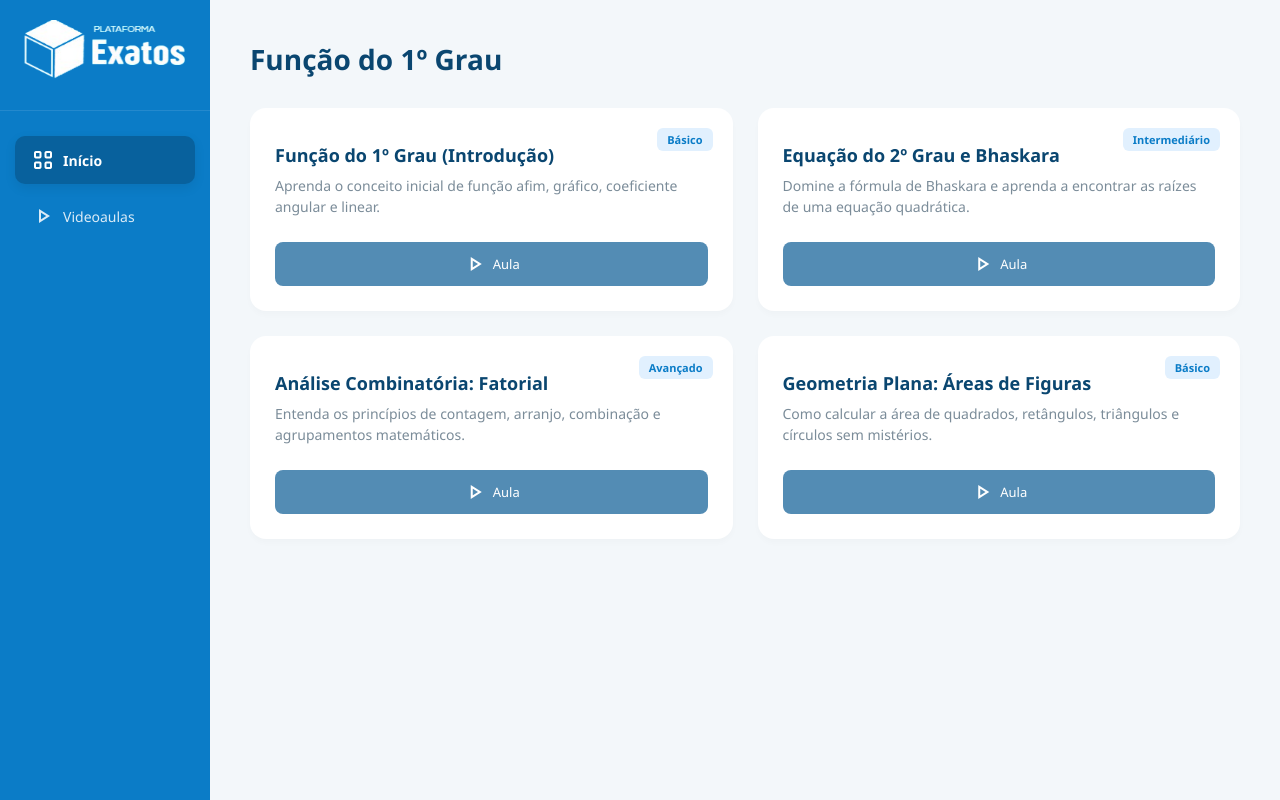
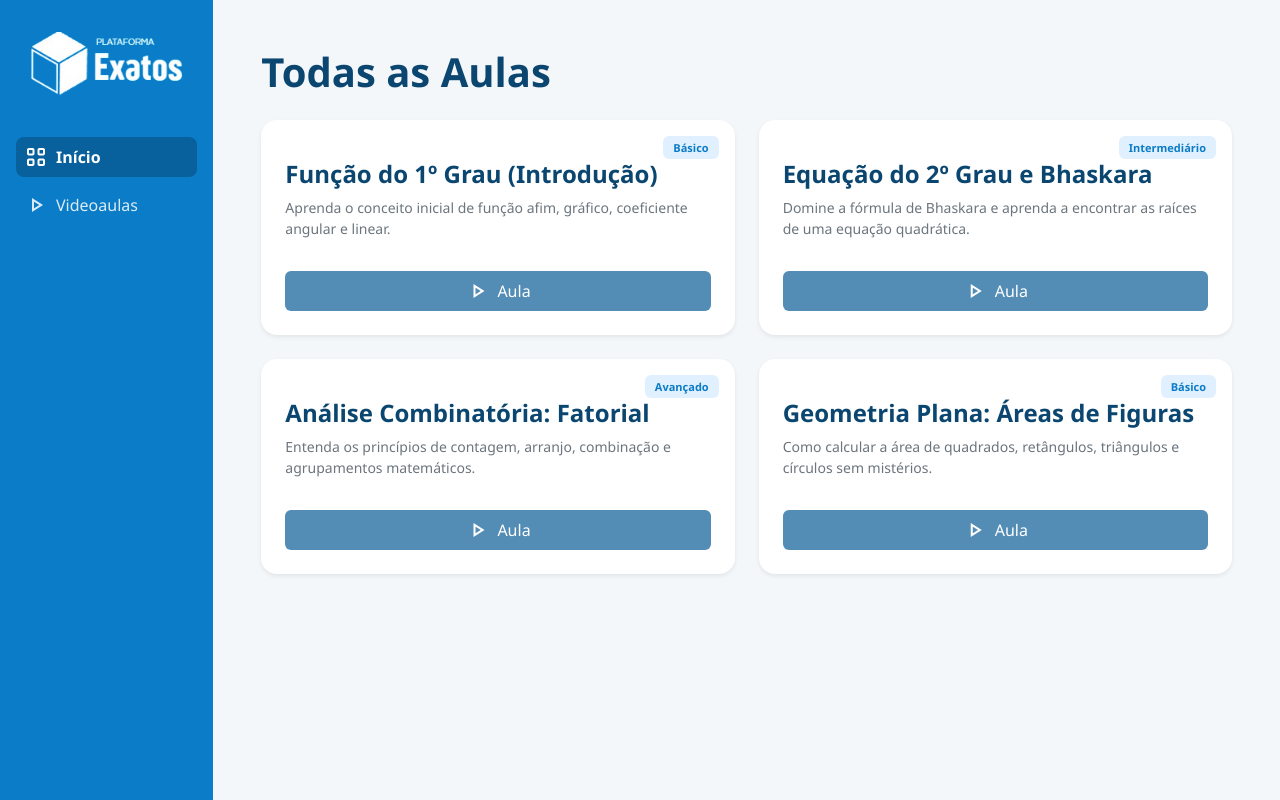
Before and after one commit to Gr4zy/Plataforma-Exatos, a Node server app: page / in a window 1280 px wide. Run offline with Node 20, Linux system fonts and the light colour scheme.

Commit message:
versão responsiva

```diff
--- a/index.html
+++ b/index.html
@@ -4,44 +4,87 @@
     <meta charset="UTF-8">
     <meta name="viewport" content="width=device-width, initial-scale=1.0">
     <title>Plataforma Exatos</title>
+    <link href="https://cdn.jsdelivr.net/npm/bootstrap@5.3.3/dist/css/bootstrap.min.css" rel="stylesheet">
     <link rel="stylesheet" href="/style.css">
     <link rel="stylesheet" href="https://fonts.googleapis.com/css2?family=Material+Symbols+Outlined" />
 </head>
 <body>
 
-    <aside class="sidebar">
-        <div class="logo-area">
-            <img src="/imgs/LOGO.png" alt="Plataforma Exatos" class="logo-img">
-        </div>
-        </div>
+    <nav class="navbar navbar-dark bg-custom-sidebar d-lg-none sticky-top shadow-sm px-3">
+        <div class="container-fluid">
+            <a class="navbar-brand d-flex align-items-center" href="/">
+                <img src="/imgs/LOGO.png" alt="Plataforma Exatos" class="logo-img-mobile">
+            </a>
+            <button class="navbar-toggler border-0" type="button" data-bs-toggle="collapse" data-bs-target="#menuMobile" aria-controls="menuMobile" aria-expanded="false" aria-label="Toggle navigation">
+                <span class="material-symbols-outlined text-white fs-1">menu</span>
+            </button>
 
-        <nav class="menu">
-            <a href="/" id="btn-inicio" class="menu-item">
+            <div class="collapse navbar-collapse mt-3" id="menuMobile">
+                <div class="nav flex-column gap-2 pb-2">
+                    <a href="/" id="btn-inicio-mobile" class="nav-link menu-item text-white rounded-3 d-flex align-items-center gap-2 p-2 fs-5">
                         <span class="material-symbols-outlined">view_cozy</span>
                         Início
                     </a>
+                    <a href="/videoaulas" id="btn-videoaulas-mobile" class="nav-link menu-item text-white rounded-3 d-flex align-items-center gap-2 p-2 fs-5">
+                        <span class="material-symbols-outlined">play_arrow</span>
+                        Videoaulas
+                    </a>
+                </div>
+            </div>
+        </div>
+    </nav>
 
-            <a href="/videoaulas" id="btn-videoaulas" class="menu-item">
+    <div class="container-fluid">
+        <div class="row">
+            <aside class="col-lg-2 bg-custom-sidebar text-white min-vh-100 p-3 d-none d-lg-block position-sticky top-0 h-100">
+                <div class="logo-area text-center py-3 mb-4">
+                    <img src="/imgs/LOGO.png" alt="Plataforma Exatos" class="logo-img img-fluid">
+                </div>
+
+                <nav class="nav flex-column gap-2">
+                    <a href="/" id="btn-inicio" class="nav-link menu-item text-white rounded-3 d-flex align-items-center gap-2 p-2">
+                        <span class="material-symbols-outlined">view_cozy</span>
+                        Início
+                    </a>
+                    <a href="/videoaulas" id="btn-videoaulas" class="nav-link menu-item text-white rounded-3 d-flex align-items-center gap-2 p-2">
                         <span class="material-symbols-outlined">play_arrow</span>
                         Videoaulas
                     </a>
                 </nav>
-
-
             </aside>
 
-    <main class="content">
-        <h1 class="main-title" id="page-title">Aulas de Matemática</h1>
-            <div class="cards-grid" id="cards-container">
+            <main class="col-10 col-md-12 col-lg-10 p-4 p-md-5 mx-auto">
+                <h1 class="main-title mb-4" id="page-title">Aulas de Matemática</h1>
+
+                <div class="row row-cols-1 row-cols-md-2 g-4" id="cards-container">
                 </div>
             </main>
+        </div>
+    </div>
+
+    <script src="https://cdn.jsdelivr.net/npm/bootstrap@5.3.3/dist/js/bootstrap.bundle.min.js"></script>
 
     <script>
         const pathAtual = window.location.pathname;
         const btnInicio = document.getElementById('btn-inicio');
         const btnVideoaulas = document.getElementById('btn-videoaulas');
+        const btnInicioMobile = document.getElementById('btn-inicio-mobile');
+        const btnVideoaulasMobile = document.getElementById('btn-videoaulas-mobile');
         const pageTitle = document.getElementById('page-title');
         const container = document.getElementById('cards-container');
+
+        function obterLinkIncorporado(url) {
+            let videoId = '';
+            if (url.includes('youtu.be/')) {
+                videoId = url.split('youtu.be/')[1].split(/[?#]/)[0];
+            } else if (url.includes('youtube.com/watch')) {
+                const urlParams = new URLSearchParams(new URL(url).search);
+                videoId = urlParams.get('v');
+            } else if (url.includes('youtube.com/embed/')) {
+                videoId = url.split('embed/')[1].split(/[?#]/)[0];
+            }
+            return videoId ? `https://www.youtube.com/embed/${videoId}?rel=0&modestbranding=1` : url;
+        }
 
         function assistirAula(titulo, descricao, link, nivel) {
             const aulaSelecionada = { titulo, descricao, link, nivel };
@@ -51,82 +94,95 @@
 
         if (pathAtual === '/videoaulas') {
             btnVideoaulas.classList.add('active');
+            btnVideoaulasMobile.classList.add('active');
             pageTitle.innerText = "Videoaula Selecionada";
 
             const dadosArmazenados = localStorage.getItem('aulaAssistindo');
 
             if (dadosArmazenados) {
                 const aula = JSON.parse(dadosArmazenados);
+                const linkEmbed = obterLinkIncorporado(aula.link);
+
                 container.innerHTML = `
-                    <div class="card" style="grid-column: span 2;">
-                        <span class="badge">${aula.nivel}</span>
-                        <h3 class="card-title">${aula.titulo}</h3>
-                        <p class="card-desc">${aula.descricao}</p>
+                    <div class="col-12">
+                        <div class="card shadow-sm border-0 rounded-4 p-4 position-relative">
+                            <span class="badge custom-badge position-absolute top-0 end-0 m-3">${aula.nivel}</span>
+                            <h3 class="card-title mt-3">${aula.titulo}</h3>
+                            <p class="text-secondary card-desc mb-4">${aula.descricao}</p>
 
-                        <div class="card-actions">
-                            <a href="${aula.link}" target="_blank" class="btn btn-primary" style="text-decoration: none; justify-content: center;">
-                            <span class="material-symbols-outlined">play_arrow</span>
+                            <div class="video-container rounded-3 overflow-hidden shadow-sm mb-4">
+                                <iframe
+                                    src="${linkEmbed}"
+                                    title="${aula.titulo}"
+                                    frameborder="0"
+                                    allow="accelerometer; autoplay; clipboard-write; encrypted-media; gyroscope; picture-in-picture; web-share"
+                                    allowfullscreen>
+                                </iframe>
+                            </div>
+
+                            <div class="d-flex flex-column flex-md-row gap-2">
+                                <a href="/" class="btn btn-primary flex-grow-1 d-flex align-items-center justify-content-center gap-2 py-2">
+                                    <span class="material-symbols-outlined">arrow_back</span>
+                                    Voltar para as aulas
+                                </a>
+                                <a href="${aula.link}" target="_blank" class="btn btn-outline-custom flex-grow-1 d-flex align-items-center justify-content-center gap-2 py-2">
+                                    <span class="material-symbols-outlined">open_in_new</span>
                                     Assistir no YouTube
                                 </a>
                             </div>
                         </div>
+                    </div>
                 `;
             } else {
-                container.innerHTML = `<p style="color: #7b8c99;">Nenhuma aula foi selecionada ainda. Vá para a página inicial.</p>`;
+                container.innerHTML = '<p class="text-muted">Nenhuma aula foi selecionada ainda. Vá para a página inicial.</p>';
             }
 
         } else {
             btnInicio.classList.add('active');
-            pageTitle.innerText = "Função do 1º Grau";
+            btnInicioMobile.classList.add('active');
+            pageTitle.innerText = "Todas as Aulas";
             carregarTodasAsAulas();
         }
 
         async function carregarTodasAsAulas() {
             try {
                 const resposta = await fetch('/api/aulas');
-                const aulas = await response.json();
+                const aulas = await resposta.json();
+                renderizarAulas(aulas);
+            } catch (erro) {
+                const resposta = await fetch('/api/aulas');
+                const aulas = await resposta.json();
+                renderizarAulas(aulas);
+            }
+        }
 
+        function renderizarAulas(aulas) {
             container.innerHTML = '';
+            aulas.forEach(aula => {
+                const tituloEscapado = aula.titulo.replace(/'/g, "&apos;");
+                const descricaoEscapada = aula.descricao.replace(/'/g, "&apos;");
 
-                aulas.forEach(aula => {
                 const cardHtml = `
-                        <div class="card">
-                            <span class="badge">${aula.nivel}</span>
-                            <h3 class="card-title">${aula.titulo}</h3>
-                            <p class="card-desc">${aula.descricao}</p>
-
-                            <div class="card-actions">
-                                <button class="btn btn-primary" onclick="assistirAula('${aula.titulo}', '${aula.descricao}', '${aula.link}', '${aula.nivel}')">
+                    <div class="col">
+                        <div class="card h-100 shadow-sm border-0 rounded-4 p-4 position-relative d-flex flex-column justify-content-between">
+                            <div>
+                                <span class="badge custom-badge position-absolute top-0 end-0 m-3">${aula.nivel}</span>
+                                <h3 class="card-title mt-3 fs-4">${aula.titulo}</h3>
+                                <p class="text-secondary card-desc small">${aula.descricao}</p>
+                            </div>
+                            <div class="mt-3">
+                                <button class="btn btn-primary w-100 d-flex align-items-center justify-content-center gap-2 py-2"
+                                    onclick="assistirAula('${tituloEscapado}', '${descricaoEscapada}', '${aula.link}', '${aula.nivel}')">
                                     <span class="material-symbols-outlined">play_arrow</span>
                                     Aula
                                 </button>
                             </div>
-                        </div>
-                    `;
-                    container.innerHTML += cardHtml;
-                });
-            } catch (erro) {
-                const resposta = await fetch('/api/aulas');
-                const aulas = await resposta.json();
-                container.innerHTML = '';
-                aulas.forEach(aula => {
-                    const cardHtml = `
-                        <div class="card">
-                            <span class="badge">${aula.nivel}</span>
-                            <h3 class="card-title">${aula.titulo}</h3>
-                            <p class="card-desc">${aula.descricao}</p>
-                            <div class="card-actions">
-                                <button class="btn btn-primary" onclick="assistirAula('${aula.titulo.replace(/'/g, "&apos;")}', '${aula.descricao.replace(/'/g, "&apos;")}', '${aula.link}', '${aula.nivel}')">
-                                    <span class="material-symbols-outlined">play_arrow</span>
-Aula
-                                </button>
                         </div>
                     </div>
                 `;
                 container.innerHTML += cardHtml;
             });
         }
-        }
     </script>
 </body>
 </html>
--- a/index.js
+++ b/index.js
@@ -14,7 +14,7 @@ const listaDeAulas = [
     },
     {
         titulo: "Equação do 2º Grau e Bhaskara",
-        descricao: "Domine a fórmula de Bhaskara e aprenda a encontrar as raízes de uma equação quadrática.",
+        descricao: "Domine a fórmula de Bhaskara e aprenda a encontrar as raíces de uma equação quadrática.",
         link: "https://youtu.be/tfiHm1cbxe4?si=ehmHJJVkuFeoSNRQ",
         nivel: "Intermediário"
     },
@@ -45,5 +45,5 @@ app.get("/api/aulas", (request, response) => {
 })
 
 app.listen(port, () => {
-    console.log(`Serv local rodando na porta: ${port}`)
+    console.log(`Servidor local rodando na porta: ${port}`)
 })
--- a/public/style.css
+++ b/public/style.css
@@ -1,203 +1,183 @@
-* {
-    margin: 0;
-    padding: 0;
-    box-sizing: border-box;
+body {
+    background-color: #f3f7fa;
     font-family: 'Segoe UI', Tahoma, Geneva, Verdana, sans-serif;
 }
 
-body {
-    display: flex;
-    background-color: #f3f7fa;
-    min-height: 100vh;
-}
-
-.sidebar {
-    width: 240px;
+.bg-custom-sidebar {
     background-color: #0b7cc7;
-    color: white;
-    display: flex;
-    flex-direction: column;
-    padding: 20px 0;
-}
-
-.logo-area {
-    display: flex;
-    align-items: center;
-    padding: 0 20px 30px 20px;
-    border-bottom: 1px solid rgba(255, 255, 255, 0.1);
-}
-
-.logo-icon {
-    font-size: 28px;
-    margin-right: 10px;
-}
-
-.logo-text small {
-    display: block;
-    font-size: 10px;
-    letter-spacing: 1px;
-    opacity: 0.8;
-}
-
-.logo-text strong {
-    font-size: 20px;
-}
-
-.menu {
-    margin-top: 25px;
-    flex-grow: 1;
-    padding: 0 15px;
-    display: flex;
-    flex-direction: column;
-    gap: 8px;
 }
 
 .menu-item {
-    display: flex;
-    align-items: center;
-    padding: 12px 16px;
-    color: rgba(255, 255, 255, 0.85);
-    text-decoration: none;
-    font-weight: 500;
-    font-size: 14px;
-    border-radius: 10px;
     transition: all 0.2s ease;
-    gap: 12px;
+    opacity: 0.85;
 }
 
 .menu-item:hover {
     background-color: rgba(255, 255, 255, 0.1);
-    color: white;
+    opacity: 1;
 }
 
 .menu-item.active {
-    background-color: #08619d;
-    color: white;
+    background-color: #08619d !important;
     font-weight: 600;
-    box-shadow: 0 4px 12px rgba(0, 0, 0, 0.08);
+    opacity: 1;
 }
 
-.sidebar-footer {
-    width: 80%;
-    height: 80px;
-    background-color: rgba(255, 255, 255, 0.15);
-    margin: 0 auto;
-    border-radius: 8px;
+.logo-img {
+    max-width: 160px;
 }
 
-.content {
-    flex-grow: 1;
-    padding: 40px;
+.logo-img-mobile {
+    max-height: 45px;
 }
 
-.main-title {
+.main-title, .card-title {
     color: #0a4670;
-    font-size: 28px;
-    margin-bottom: 30px;
+    font-weight: 600;
 }
 
-.cards-grid {
-    display: grid;
-    grid-template-columns: repeat(2, 1fr);
-    gap: 25px;
-}
-
-.card {
-    background-color: white;
-    border-radius: 16px;
-    padding: 25px;
-    position: relative;
-    box-shadow: 0 4px 6px rgba(0, 0, 0, 0.02);
-}
-
-.badge {
-    position: absolute;
-    top: 20px;
-    right: 20px;
+.custom-badge {
     background-color: #e1f0fe;
     color: #0b7cc7;
     font-size: 11px;
     font-weight: bold;
-    padding: 4px 10px;
+    padding: 6px 10px;
     border-radius: 6px;
-}
-
-.card-title {
-    color: #0a4670;
-    font-size: 18px;
-    margin-bottom: 8px;
-    margin-top: 10px;
-}
-
-.card-desc {
-    color: #7b8c99;
-    font-size: 14px;
-    line-height: 1.5;
-    margin-bottom: 25px;
-}
-
-.card-actions {
-    display: flex;
-    gap: 12px;
-}
-
-.btn {
-    border: none;
-    padding: 10px 20px;
-    border-radius: 8px;
-    font-weight: 500;
-    font-size: 13px;
-    cursor: pointer;
-    display: flex;
-    align-items: center;
-    gap: 8px;
-    transition: 0.2s;
 }
 
 .btn-primary {
     background-color: #538cb4;
-    color: white;
-    flex-grow: 1;
+    border: none;
+    font-weight: 500;
+    transition: background 0.2s ease;
 }
 
 .btn-primary:hover {
     background-color: #427294;
 }
 
-.btn-secondary {
-    background-color: transparent;
-    color: #64748b;
-    border: 1px solid #cbd5e1;
-    flex-grow: 1;
+.navbar-toggler:focus {
+    box-shadow: none;
 }
 
-.btn-secondary:hover {
-    background-color: #f8fafc;
+body {
+    background-color: #f3f7fa;
+    font-family: 'Segoe UI', Tahoma, Geneva, Verdana, sans-serif;
 }
 
-.btn-arrow {
-    background-color: transparent;
-    color: #64748b;
-    border: 1px solid #cbd5e1;
-    padding: 10px 15px;
-}
-
-.btn-arrow:hover {
-    background-color: #f8fafc;
+.bg-custom-sidebar {
+    background-color: #0b7cc7;
 }
 
 .menu-item {
-    display: flex;
-    align-items: center;
-    gap: 8px;
+    transition: all 0.2s ease;
+    opacity: 0.85;
 }
-.btn {
-    display: flex;
-    align-items: center;
-    justify-content: center;
-    gap: 6px;
+
+.menu-item:hover {
+    background-color: rgba(255, 255, 255, 0.1);
+    opacity: 1;
 }
+
+.menu-item.active {
+    background-color: #08619d !important;
+    font-weight: 600;
+    opacity: 1;
+}
+
 .logo-img {
-    width: 170px;
-    height: 60px;
+    max-width: 160px;
 }
+
+.logo-img-mobile {
+    max-height: 45px;
+}
+
+.main-title, .card-title {
+    color: #0a4670;
+    font-weight: 600;
+}
+
+.custom-badge {
+    background-color: #e1f0fe;
+    color: #0b7cc7;
+    font-size: 11px;
+    font-weight: bold;
+    padding: 6px 10px;
+    border-radius: 6px;
+}
+
+.btn-primary {
+    background-color: #538cb4;
+    border: none;
+    font-weight: 500;
+    transition: background 0.2s ease;
+}
+
+.btn-primary:hover {
+    background-color: #427294;
+}
+
+.btn-outline-custom {
+    border: 1px solid #538cb4;
+    color: #538cb4;
+    font-weight: 500;
+    transition: all 0.2s ease;
+}
+
+.btn-outline-custom:hover {
+    background-color: #e1f0fe;
+    color: #427294;
+    border-color: #427294;
+}
+
+.navbar-toggler:focus {
+    box-shadow: none;
+}
+
+.video-container {
+    position: relative;
+    padding-bottom: 56.25%;
+    height: 0;
+    overflow: hidden;
+    max-width: 100%;
+    background: #000;
+}
+
+.video-container iframe {
+    position: absolute;
+    top: 0;
+    left: 0;
+    width: 100%;
+    height: 100%;
+}
+
+.btn-outline-custom {
+    border: 1px solid #538cb4;
+    color: #538cb4;
+    font-weight: 500;
+    transition: all 0.2s ease;
+}
+
+.btn-outline-custom:hover {
+    background-color: #e1f0fe;
+    color: #427294;
+    border-color: #427294;
+}
+
+.video-container {
+    position: relative;
+    padding-bottom: 56.25%;
+    height: 0;
+    overflow: hidden;
+    max-width: 100%;
+    background: #000;
+}
+
+.video-container iframe {
+    position: absolute;
+    top: 0;
+    left: 0;
+    width: 100%;
+    height: 100%;
+}
```
Lines whose indentation alone changed are shown as unchanged.
